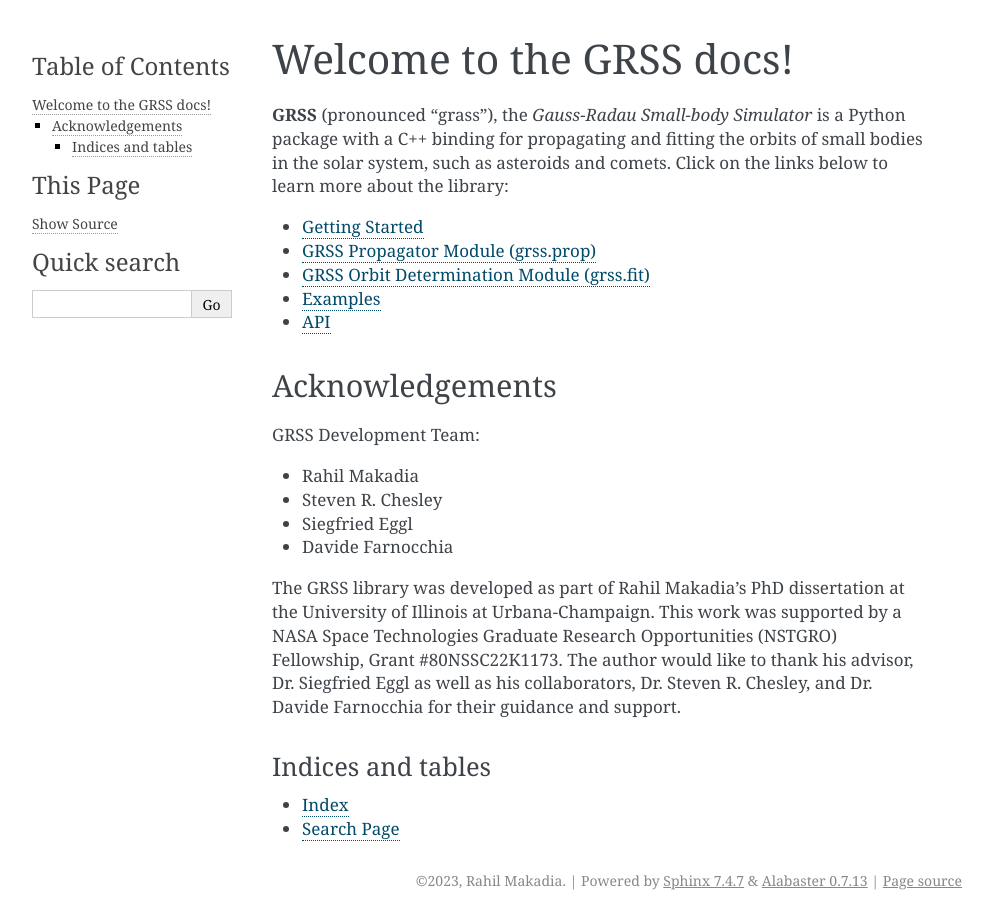
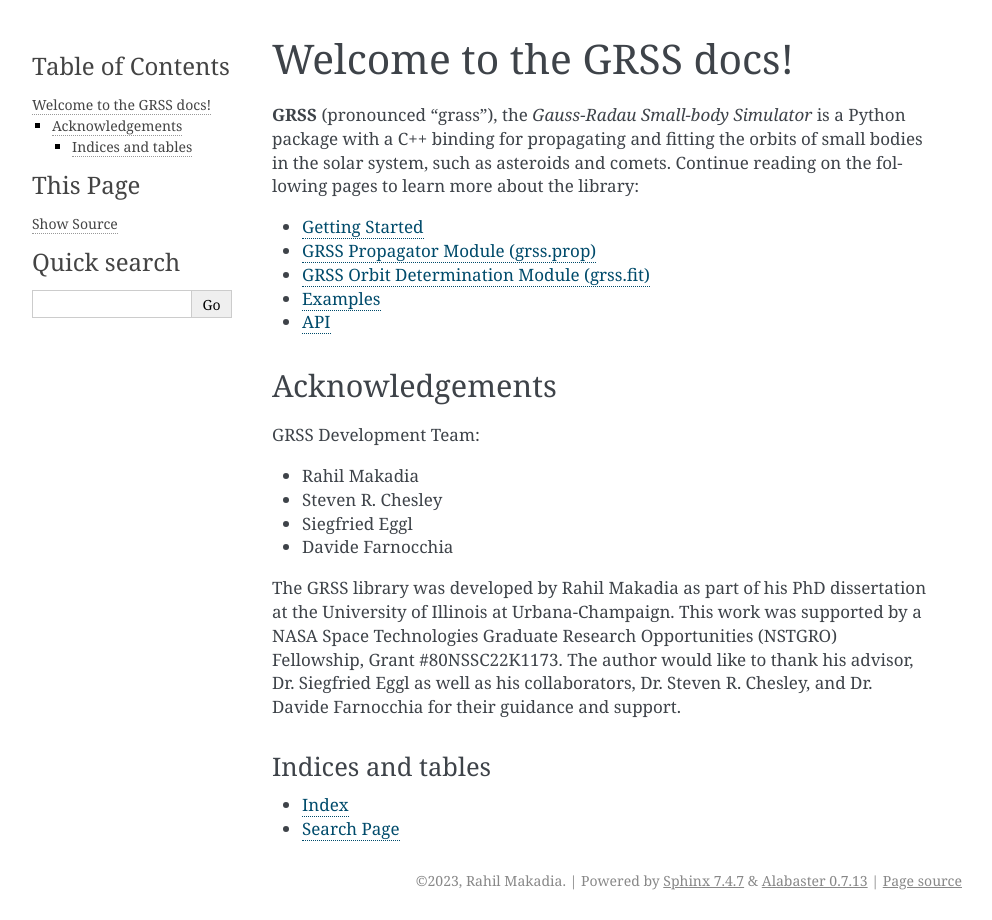
Before and after one commit to rahil-makadia/grss, a Sphinx documentation site: the page built from docs/source/index.rst, in a window 1280 px wide. Shown: the whole page, without its empty margins (148-1140 px from the left). Built offline with Sphinx 7.4.7, drawn with Linux system fonts in a browser that asks for light colours; pages that are not in the unit, such as notebooks, are missing from menus.

Commit message:
first version of docs ready. time for online hosting?

```diff
--- a/docs/source/conf.py
+++ b/docs/source/conf.py
@@ -3,11 +3,6 @@
 # For the full list of built-in configuration values, see the documentation:
 # https://www.sphinx-doc.org/en/master/usage/configuration.html
 
-import os
-import sys
-# find directory of current file
-current_dir = os.path.dirname(os.path.abspath(__file__))
-# add one level up to path
 # -- Project information -----------------------------------------------------
 # https://www.sphinx-doc.org/en/master/usage/configuration.html#project-information
 
@@ -34,12 +29,6 @@
 templates_path = ['_templates']
 exclude_patterns = []
 
-nbsphinx_thumbnails = {
-    'tests/prop/apophis': '_images/tests_prop_apophis_9_0.png',
-    'tests/prop/didymos': '_images/tests_prop_didymos_9_0.png',
-    'tests/prop/eggl': '_images/tests_prop_eggl_9_0.png',
-}
-
 # -- Options for HTML output -------------------------------------------------
 # https://www.sphinx-doc.org/en/master/usage/configuration.html#options-for-html-output
 
--- a/docs/source/index.rst
+++ b/docs/source/index.rst
@@ -6,7 +6,7 @@
 =============================================
 Welcome to the GRSS docs!
 =============================================
-**GRSS** (pronounced "grass"), the *Gauss-Radau Small-body Simulator* is a Python package with a C++ binding for propagating and fitting the orbits of small bodies in the solar system, such as asteroids and comets. Click on the links below to learn more about the library:
+**GRSS** (pronounced "grass"), the *Gauss-Radau Small-body Simulator* is a Python package with a C++ binding for propagating and fitting the orbits of small bodies in the solar system, such as asteroids and comets. Continue reading on the following pages to learn more about the library:
 
 .. toctree::
    :maxdepth: 1
@@ -27,7 +27,7 @@
 * Siegfried Eggl
 * Davide Farnocchia
 
-The GRSS library was developed as part of Rahil Makadia's PhD dissertation at the University of Illinois at Urbana-Champaign. This work was supported by a NASA Space Technologies Graduate Research Opportunities (NSTGRO) Fellowship, Grant #80NSSC22K1173. The author would like to thank his advisor, Dr. Siegfried Eggl as well as his collaborators, Dr. Steven R. Chesley, and Dr. Davide Farnocchia for their guidance and support.
+The GRSS library was developed by Rahil Makadia as part of his PhD dissertation at the University of Illinois at Urbana-Champaign. This work was supported by a NASA Space Technologies Graduate Research Opportunities (NSTGRO) Fellowship, Grant #80NSSC22K1173. The author would like to thank his advisor, Dr. Siegfried Eggl as well as his collaborators, Dr. Steven R. Chesley, and Dr. Davide Farnocchia for their guidance and support.
 
 """"""""""""""""""
 Indices and tables
```
Also changed, not shown: docs/source/examples.rst (+12 -1 lines), 10 other files.
